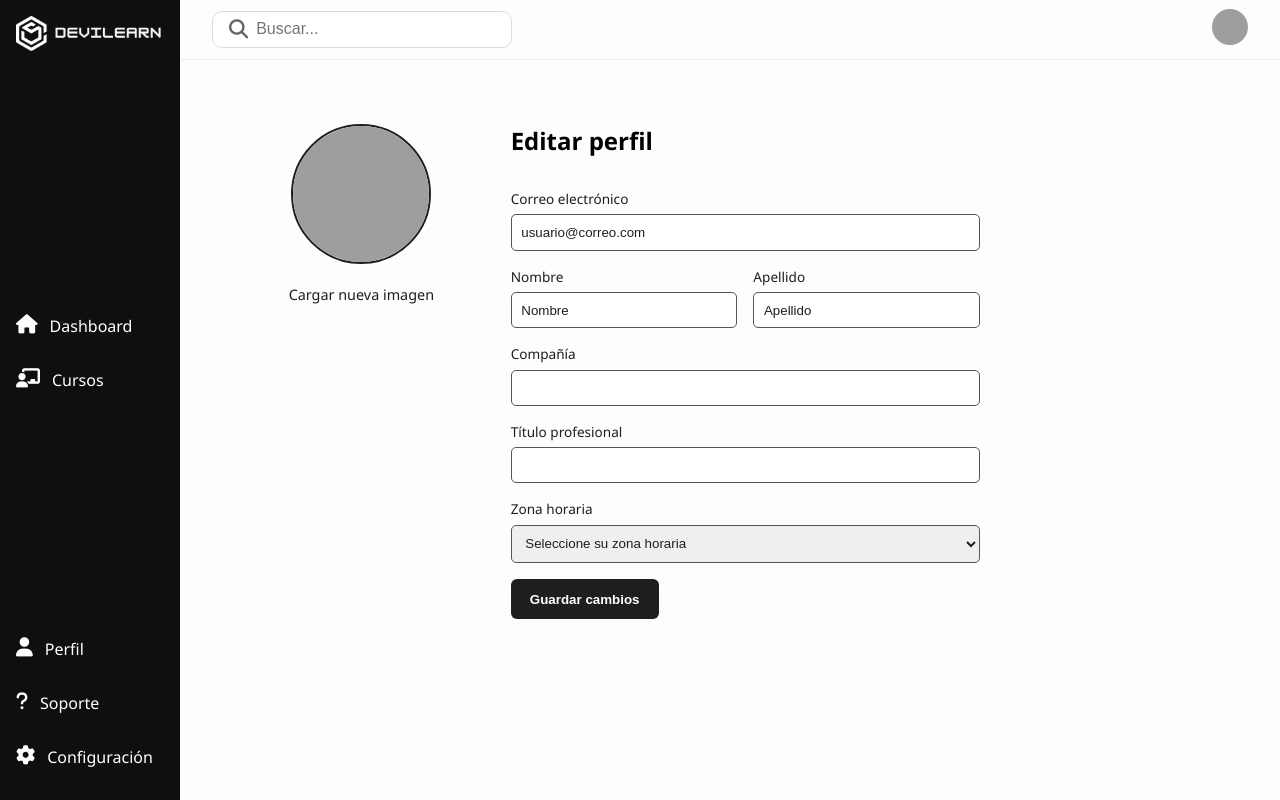
After one commit to jhoracio19/Devilearn, a Django app: page /profile/ in a window 1280 px wide. The commit adds this page. Run offline with Django 5.2, Linux system fonts and the light colour scheme; grey boxes are pictures that could not be loaded.

Commit message:
agregando vista de perfil

```diff
--- /dev/null
+++ b/apps/profiles/templates/profiles/profile.html
@@ -0,0 +1,75 @@
+{% extends 'base.html' %}
+{% load static %}
+
+{% block title %} Perfil de Usuario {% endblock title %}
+{% block custom_styles %} <link rel="stylesheet" href="{% static 'css/styles.css' %}" /> {% endblock custom_styles %}
+
+{% block content %}
+
+    <div class="layout">
+
+        {% include 'includes/sidebar.html' %}
+
+        <!-- Main content -->
+        <div class="main-content">
+            <!-- Header -->
+        {% include 'includes/header.html' %}
+
+            <!-- Aquí va el contenido de la página -->
+            <main>
+                <div class="profile-container">
+                    <div class="profile-picture">
+                        <img src="https://randomuser.me/api/portraits/men/42.jpg" alt="Foto de perfil">
+                        <label for="fileUpload">Cargar nueva imagen</label>
+                        <input type="file" id="fileUpload" style="display: none;">
+                    </div>
+
+                    <form class="profile-form">
+                        <h2>Editar perfil</h2>
+
+                        <div class="input-group">
+                            <label for="email">Correo electrónico</label>
+                            <input type="email" id="email" value="usuario@correo.com">
+                        </div>
+
+                        <div class="input-row">
+                            <div class="input-group">
+                                <label for="nombre">Nombre</label>
+                                <input type="text" id="nombre" value="Nombre">
+                            </div>
+                            <div class="input-group">
+                                <label for="apellido">Apellido</label>
+                                <input type="text" id="apellido" value="Apellido">
+                            </div>
+                        </div>
+
+                        <div class="input-group">
+                            <label for="compania">Compañía</label>
+                            <input type="text" id="compania">
+                        </div>
+
+                        <div class="input-group">
+                            <label for="titulo">Título profesional</label>
+                            <input type="text" id="titulo">
+                        </div>
+
+                        <div class="input-group">
+                            <label for="zona">Zona horaria</label>
+                            <select id="zona">
+                                <option value="">Seleccione su zona horaria</option>
+                                <option value="UTC-6">UTC-6 Ciudad de México</option>
+                                <option value="UTC-5">UTC-5 Bogotá</option>
+                                <option value="UTC-3">UTC-3 Buenos Aires</option>
+                            </select>
+                        </div>
+
+                        <button type="submit" class="submit-btn">Guardar cambios</button>
+                    </form>
+                </div>
+            </main>
+        </div>
+    </div>
+
+    {% endblock content %}
+
+    {% block scripts %}<script src="{% static 'js/script.js' %}"></script>{% endblock scripts %}
--- /dev/null
+++ b/apps/profiles/urls.py
@@ -0,0 +1,7 @@
+from django.urls import path
+from . import views
+
+
+urlpatterns = [
+    path("", views.index, name="profile"),
+]
--- a/apps/profiles/views.py
+++ b/apps/profiles/views.py
@@ -1,3 +1,6 @@
 from django.shortcuts import render
 
 # Create your views here.
+
+def index(request):
+    return render(request, "profiles/profile.html")
--- a/devilearn/urls.py
+++ b/devilearn/urls.py
@@ -20,5 +20,6 @@ from django.urls import path, include
 urlpatterns = [
     path('admin/', admin.site.urls),
     path('courses/', include("apps.courses.urls")),
-    path('dashboard/', include("apps.dashboard.urls"))
+    path('dashboard/', include("apps.dashboard.urls")),
+    path('profile/', include("apps.profiles.urls")),
 ]
--- a/templates/includes/sidebar.html
+++ b/templates/includes/sidebar.html
@@ -14,6 +14,8 @@
 
     </ul>
     <ul class="bottom-menu">
+        <li><a class="menu-option" href="#"><i class="fa-solid fa-user icon"></i><span>Perfil</span></a>
+        </li>
         <li><a class="menu-option" href="#"><i class="fa-solid fa-question icon"></i><span>Soporte</span></a>
         </li>
         <li><a class="menu-option" href="#"><i class="fa-solid fa-gear icon"></i><span>Configuración</span></a>
```
